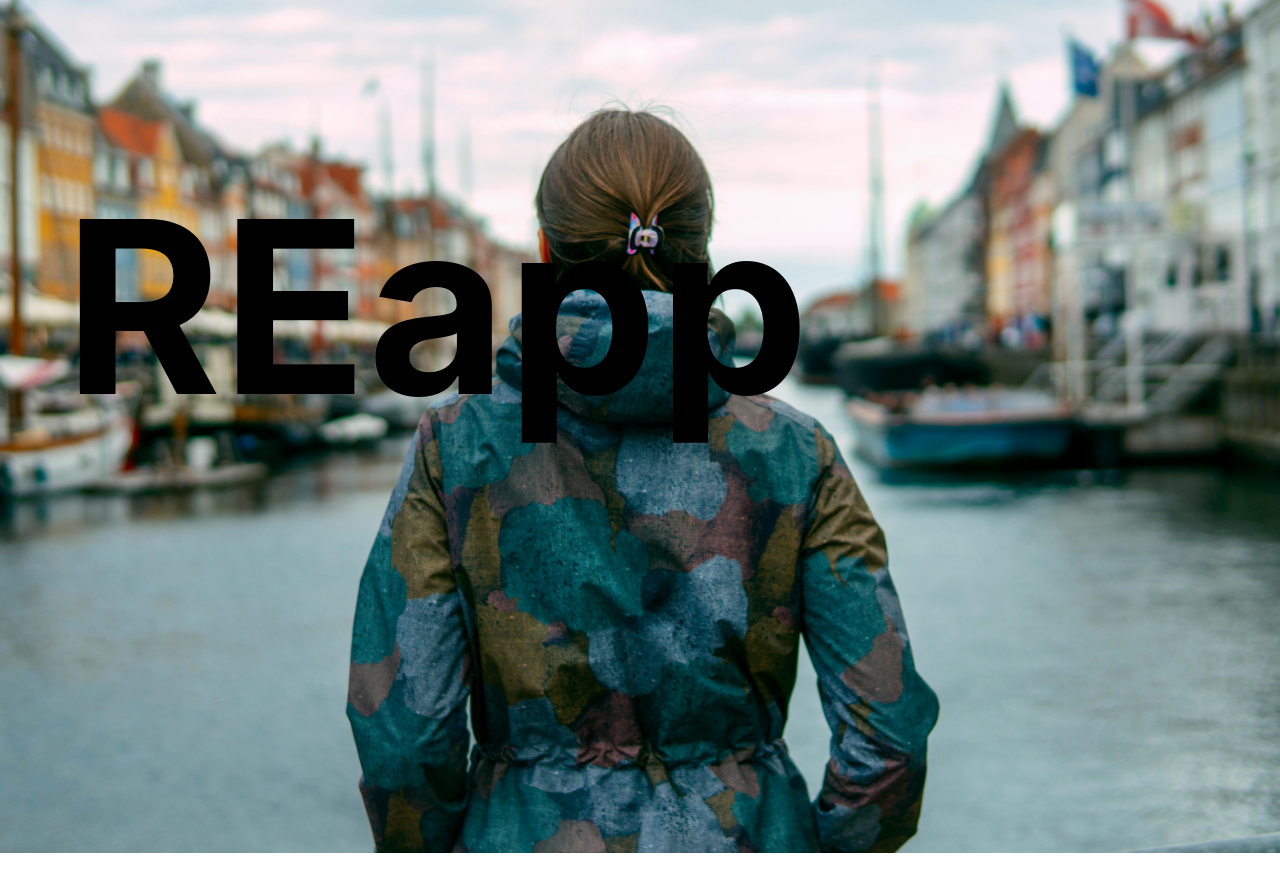
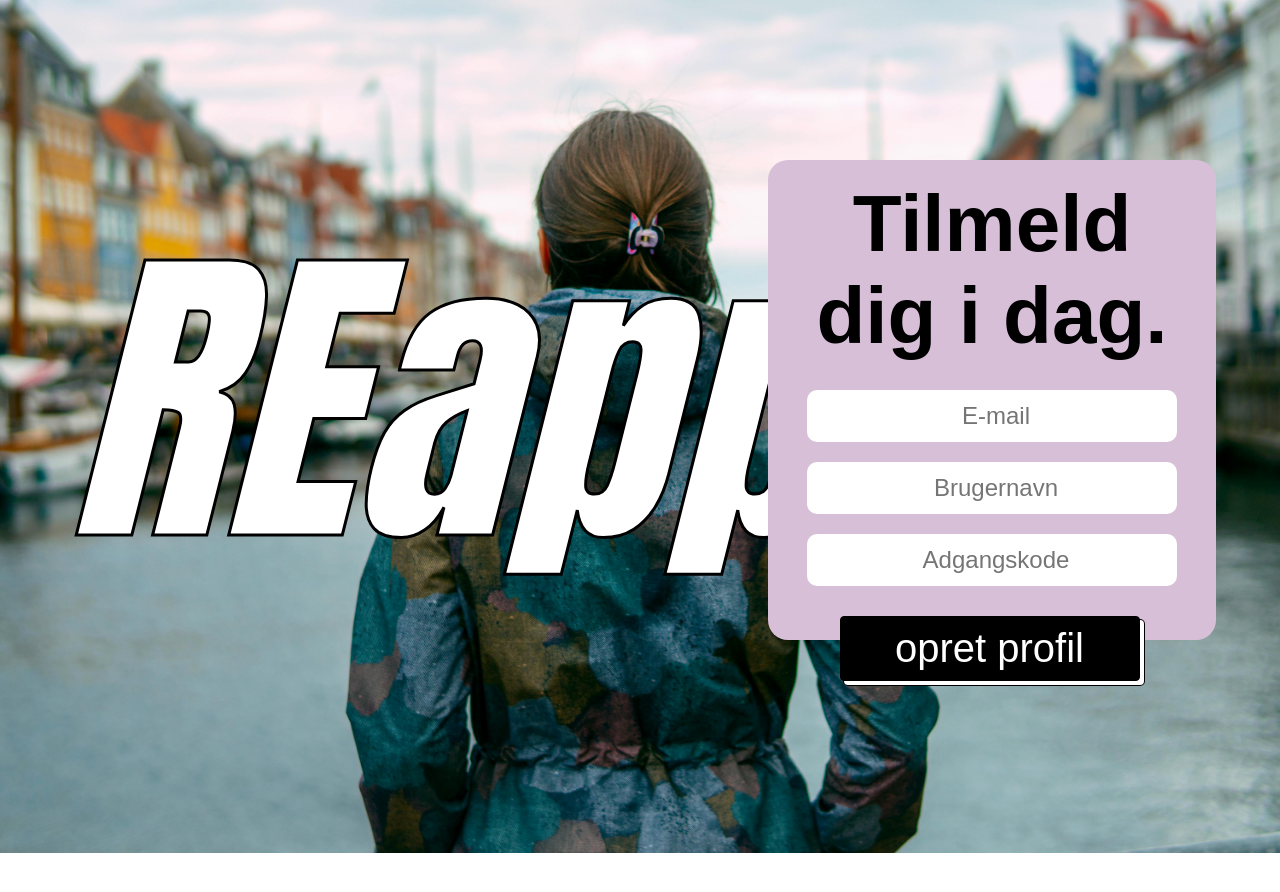
Before and after one commit to jackvwh/REapp, a React (Create React App) app in the folder Client/: page / in a window 1280 px wide. Shown: the top 892 px of the page. Before the commit the page ends 857 px from the top, so only its background shows below. Built offline with nearby package versions, Linux system fonts and the light colour scheme.

Commit message:
add css to logo and log in form

```diff
--- /dev/null
+++ b/Client/src/components/homePageLogIn.jsx
@@ -0,0 +1,25 @@
+import React from "react";
+import "../stylesheets/homepage.css";
+
+function HomePageLogIn() {
+    return (
+        <div className="log-in-container">
+            <h2>Tilmeld dig i dag.</h2>
+            <div className="log-in-form">
+                <section>
+                    <form id="log-in-form">
+                        <input className="input-field" type="email" id="email" name="email" placeholder="E-mail" />
+                        <br />
+                        <input className="input-field" type="text" id="username" name="username" placeholder="Brugernavn" />
+                        <br />
+                        <input className="input-field" type="password" id="password" name="password" placeholder="Adgangskode" />
+                        <br />
+                        <input className="button-50" type="submit" value="opret profil" />
+                    </form>
+                </section>
+            </div>
+        </div>
+    )
+}
+
+export default HomePageLogIn;
--- a/Client/src/components/homePageLogo.jsx
+++ b/Client/src/components/homePageLogo.jsx
@@ -3,9 +3,9 @@ import "../stylesheets/homepage.css";
 
 function HomePageLogo() {
     return (
-        <div>
+        <div className="reapp-logo-container">
             <header>
-                <h1>REapp</h1>
+                <h1 className="reapp-logo">REapp</h1>
             </header>
         </div>
         )
--- a/Client/src/pages/homepage.jsx
+++ b/Client/src/pages/homepage.jsx
@@ -1,16 +1,20 @@
 import React from "react";
 import HomePageLogo from "../components/homePageLogo";
 import HomePagePicture from "../components/homePagePicture";
+import HomePageLogIn from "../components/homePageLogIn";
 
 import "../stylesheets/homepage.css";
 
-function App() {
+function HomePage() {
   return (
     <div>
-        <HomePageLogo />
+        <div className="title-and-login-container">
+            <HomePageLogo />
+            <HomePageLogIn />
+        </div>
         <HomePagePicture />
     </div>
   );
 }
 
-export default App;
+export default HomePage;
--- a/Client/src/stylesheets/homepage.css
+++ b/Client/src/stylesheets/homepage.css
@@ -1,20 +1,117 @@
-
-/*Home page logo*/
-h1 {
-    font-size: 15em;
-    position: absolute;
-    left: 5%;
-}
-
 /*Home page picture*/
 .home-page-picture-container {
-    width: 1fr;
-    height: 50%;
+    width: auto;
+    height: 900px;
     overflow: hidden;
+    position: relative;
 }
 
 .home-page-picture {
     width: 100%;
-    height: 100%;
     object-fit: cover;
 }
+
+/*REapp logo container*/
+
+.reapp-logo-container {
+    font-family: Impact, Haettenschweiler, 'Arial Narrow Bold', sans-serif;
+    font-style: italic;
+    position: absolute;
+    z-index: 9999;
+    top: 50%;
+    left: 5%;
+    font-size: 10em;
+    color: white;
+    transform: translate(0%, -50%);
+    -webkit-text-stroke: 3px;
+    -webkit-text-stroke-color: black;
+}
+
+/*Log in container*/
+
+.log-in-container {
+    position: absolute;
+    width: 35%;
+    height: 60%;
+    border-radius: 20px;
+    z-index: 9999;
+    top: 50%;
+    right: 5%;
+    transform: translate(0%, -50%);
+    background-color: thistle;
+}
+
+.log-in-container > h2 {
+    margin: 4%;
+    text-align: center;
+    font-family: Arial, Helvetica, sans-serif;
+    font-size: 5em;
+}
+
+.log-in-form {
+    text-align: center;
+}
+
+.input-field {
+    width: 80%;
+    height: 50px;
+    margin: 10px;
+    border-radius: 10px;
+    border: none;
+    font-size: 1.5em;
+    padding-left: 10px;
+    text-align: center;
+}
+
+/* Button CSS */
+.button-50 {
+  appearance: button;
+  background-color: #000;
+  border: 1px solid #000;
+  border-radius: 4px;
+  box-shadow: #fff 4px 4px 0 0,#000 4px 4px 0 1px;
+  box-sizing: border-box;
+  color: #fff;
+  cursor: pointer;
+  display: inline-block;
+  font-family: ITCAvantGardeStd-Bk,Arial,sans-serif;
+  font-size: 2.5em;
+  font-weight: 400;
+  line-height: 20px;
+  height: 65px;
+  width: 300px;
+  margin: 20px 5px 10px 0;
+  overflow: visible;
+  padding: 12px 40px;
+  text-align: center;
+  text-transform: none;
+  touch-action: manipulation;
+  user-select: none;
+  -webkit-user-select: none;
+  vertical-align: middle;
+  white-space: nowrap;
+}
+
+.button-50:focus {
+  text-decoration: none;
+}
+
+.button-50:hover {
+  text-decoration: none;
+}
+
+.button-50:active {
+  box-shadow: rgba(0, 0, 0, .125) 0 3px 5px inset;
+  outline: 0;
+}
+
+.button-50:not([disabled]):active {
+  box-shadow: #fff 2px 2px 0 0, #000 2px 2px 0 1px;
+  transform: translate(2px, 2px);
+}
+
+@media (min-width: 768px) {
+  .button-50 {
+    padding: 12px 50px;
+  }
+}
```
Also changed, not shown: Client/src/components/navbar.js (deleted).
